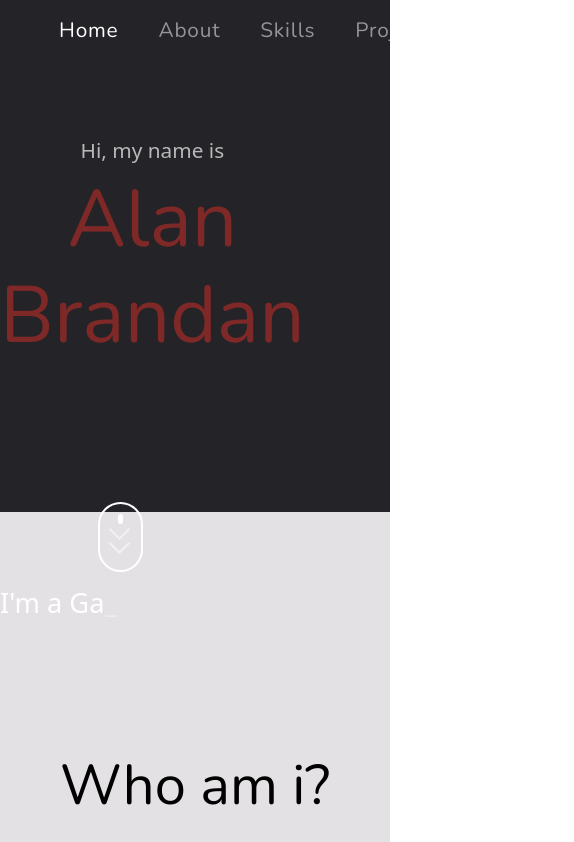
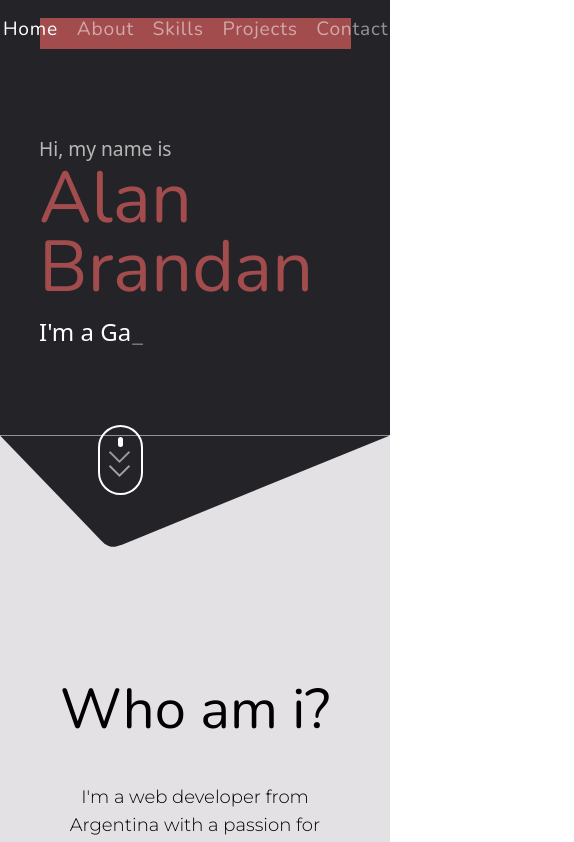
Before and after one commit to Alan-brandan/personal-portfolio, a React (Create React App) app: page / in a window 390 px wide. Shown: the top 842 px of the page, 574 px wide, since content can reach past the window. Built offline with nearby package versions, Linux system fonts and the light colour scheme.

Commit message:
responsive design for skills

```diff
--- a/src/App.js
+++ b/src/App.js
@@ -48,8 +48,8 @@ function App() {
       <AboutBanner ref={aboutRef}/>
       <Skills ref={skillsRef}/>
       <Gallery categories={categories} filterItems={filterItems} items={menuItems} ref={projectsRef}/>
-      <Contact />
-      <Footer ref={contactRef}/>
+      <Contact ref={contactRef} />
+      <Footer/>
 
 
 
--- a/src/Components/Contact/contact.jsx
+++ b/src/Components/Contact/contact.jsx
@@ -1,18 +1,17 @@
-import React from 'react'
+import React,{forwardRef} from 'react'
 import './contact.css';
 import githubimg from "../../assets/img/github.png"
 import linkedinimg from "../../assets/img/linkedin.png"
 import ContactForm from './contactform';
 import CopyToClipboard from 'react-copy-to-clipboard';
 
-const Contact = () => {
+const Contact = (props,ref) => {
 
   return (
     <div>
       <div className='divider-contact'></div>
 
-
-      <div className='contact-container'>
+      <div className='contact-container' ref={ref}>
         <div className='contact-section'>
           <div className='contact-side'>
             <h2>Get In Touch</h2>
@@ -36,4 +35,4 @@ const Contact = () => {
   )
 }
 
-export default Contact
+export default forwardRef(Contact)
--- a/src/Components/Footer/footer.jsx
+++ b/src/Components/Footer/footer.jsx
@@ -1,13 +1,13 @@
-import React,{forwardRef} from 'react'
+import React from 'react'
 import './footer.css'
 
-const Footer = (props,ref) => {
+const Footer = (props) => {
   return (
-    <div className='footer-container' ref={ref}>
+    <div className='footer-container'>
         <h2>Developed and designed by </h2>
         <span> © Alan Brandan 2023</span>
     </div>
   )
 }
 
-export default forwardRef(Footer)
+export default Footer;
--- a/src/Components/Home/MainBanner.css
+++ b/src/Components/Home/MainBanner.css
@@ -2,12 +2,10 @@
     padding-bottom: 12%;
     margin-bottom: -12.5%;
     background-color: #242327;
-    z-index: 5;
+    z-index: 2;
     content: "";
-    height: 15rem;
+    height: auto;
     width: 100%;
-    position: absolute;
-    top: 15.25%;
     clip-path: polygon(100% 0%, 31.6% 97.1%, 30.4% 98.6%, 29.5% 99.5%, 28.5% 99.5%, 27.7% 98.6%, 26.8% 96.7%, 25.8% 93.3%, 0% 0%);
 
 
@@ -23,9 +21,10 @@
 }
 
 .home_data {
-    display: grid;
-    margin: 0 auto 0 auto;
-    padding-right: 30%;
+    display: flex;
+    flex-direction: column;
+    text-align: start;
+    margin: 0 auto;
     width: 61%;
 }
 
@@ -33,7 +32,6 @@
     color: #b8b8b8;
     z-index: 2;
     font-size: 1.7rem;
-    margin-left: -70%;
 }
 
 .home_data h1 {
@@ -41,8 +39,7 @@
     font-size: 5.7rem;
     font-family: 'Nunito';
     z-index: 2;
-    mix-blend-mode: difference;
-    margin: -10px 0 -2px -5%;
+    margin: -1rem 0;
 }
 
 .home_data h2 {
@@ -131,20 +128,6 @@
 }
 
 @media (max-width: 600px) {
-    .home_data p {
-        font-size: 1.3rem;
-        margin-left: 0;
-    }
-
-    .home_data h1 {
-        font-size: 5rem;
-        margin-left: 0;
-    }
-
-    .home_data h2 {
-        font-size: 1.7rem;
-        margin-left: 0;
-    }
     .home_divider {
         padding-bottom: 5%;
         margin-bottom: -28.5%;
@@ -161,6 +144,20 @@
 
     .home_data {
         width: 80%;
-        margin-left: 0;
+        margin:0;
+        margin-left: 10%;
+    }
+    .home_data p {
+        font-size: 1.2rem;
+    }
+
+    .home_data h1 {
+        font-size: 4.5rem;
+        line-height: 4.3rem;
+    }
+
+    .home_data h2 {
+        font-size: 1.5rem;
+        top: 5.5%;
     }
   }
--- a/src/Components/NavBar/Navbar.css
+++ b/src/Components/NavBar/Navbar.css
@@ -82,8 +82,10 @@
   text-decoration: none;
 
   padding: 0 20px;
-  font-size: 18px;
   opacity: 0.51;
+}
+.navbar_sections_container a h2 {
+  font-size: 1.3rem;
 }
 
 .navbar_section {
@@ -96,16 +98,24 @@
   color: #fff;
 }
 
-.navbar_sections_container a h2 {
-  font-size: 1.3rem;
-}
-
 @media (max-width: 600px) {
   .navbar_container {
     position: sticky;
     top: 0;
     height: 40px;
     width: 100%;
+  }
+
+  .navbar_sections_container {
+    width: 100%;
+    background-color: #A24C4E;
+  }
+  .navbar_sections_container a {
+    padding: 0 3%;
+    opacity: 0.51;
+  }
+  .navbar_sections_container a h2 {
+    font-size: 1.2rem;
   }
 
   .navbar {
--- a/src/Components/NavBar/Navbar.jsx
+++ b/src/Components/NavBar/Navbar.jsx
@@ -29,7 +29,7 @@ const Navbar = ({ homRef, projRef, abouRef,skiRef, contRef }) => {
                 else if (visibleSection.className === 'About-content') { onUpdateActiveSection("about") }
                 else if (visibleSection.className === 'skill-container') { onUpdateActiveSection("skills") }
                 else if (visibleSection.className === 'projects-section') { onUpdateActiveSection("projects") }
-                else if (visibleSection.className === 'footer-container') { onUpdateActiveSection("contact") }
+                else if (visibleSection.className === 'contact-container') { onUpdateActiveSection("contact") }
             }
         });
 
```
